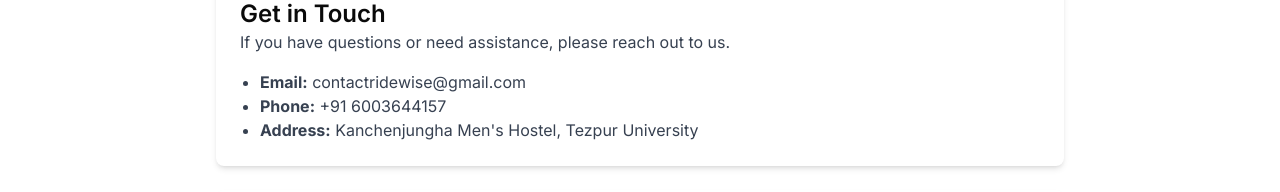
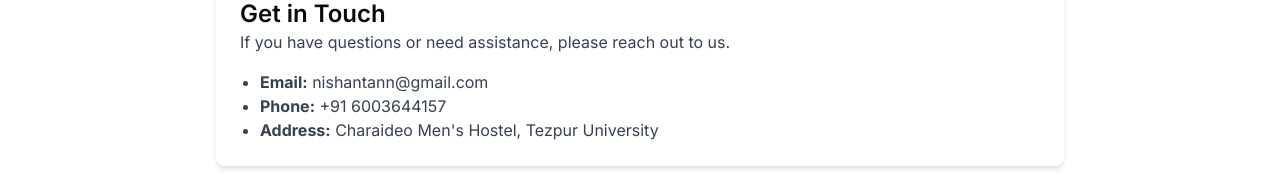
Before and after one commit to Axhyut/uni-bus-nextjs-app, a Next.js app in the folder client/: page /contact in a window 1280 px wide. Shown: the part 214-406 px from the top of the page. Built offline with nearby package versions, Linux system fonts and the light colour scheme; no server answers.

Commit message:
email updated

```diff
--- a/client/app/(with_nav)/contact/page.js
+++ b/client/app/(with_nav)/contact/page.js
@@ -58,9 +58,9 @@ const Contact = () => {
                     <h2 className="text-2xl font-semibold text-black-600">Get in Touch</h2>
                     <p className="text-gray-700">If you have questions or need assistance, please reach out to us.</p>
                     <ul className="list-disc ml-5 mt-4 text-gray-700">
-                        <li><strong>Email:</strong> contactridewise@gmail.com</li>
+                        <li><strong>Email:</strong> nishantann@gmail.com</li>
                         <li><strong>Phone:</strong> +91 6003644157</li>
-                        <li><strong>Address:</strong> Kanchenjungha Men&apos;s Hostel, Tezpur University</li>
+                        <li><strong>Address:</strong> Charaideo Men&apos;s Hostel, Tezpur University</li>
                     </ul>
                 </section>
 
--- a/client/components/driver/PendingVerification.js
+++ b/client/components/driver/PendingVerification.js
@@ -71,11 +71,11 @@ export const PendingVerification = () => {
                       <p className="font-medium">Need help? Contact our support team</p>
                     </div>
                     <a
-                      href="mailto:contactridewise@gmail.com"
+                      href="mailto:nishantann@gmail.com"
                       className="inline-flex items-center px-4 py-2 bg-blue-500 text-white rounded-lg hover:bg-blue-600 transition-colors duration-300"
                     >
                       <Mail className="w-4 h-4 mr-2" />
-                      contactridewise@gmail.com
+                      nishantann@gmail.com
                     </a>
                   </div>
                 </div>
```
Also changed, not shown: 1 other file (tests, documents, lock files or other folders).
